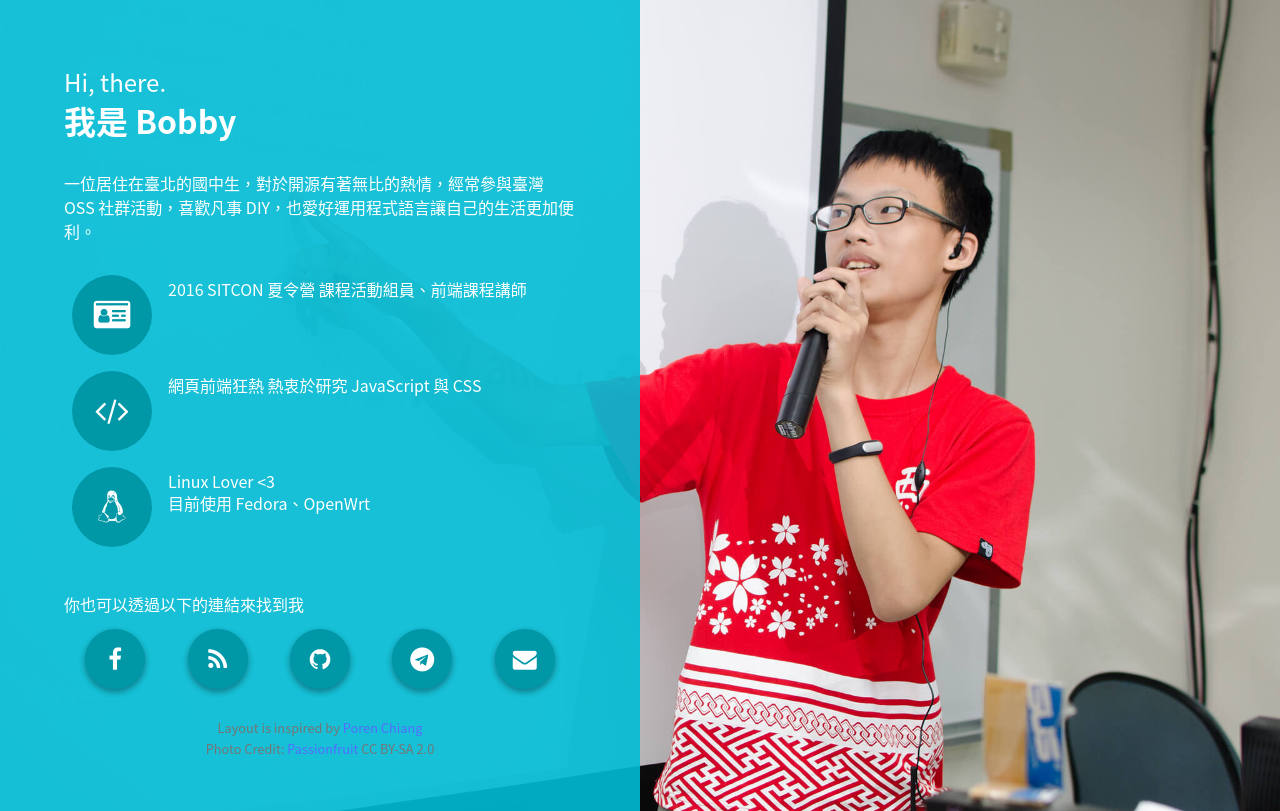
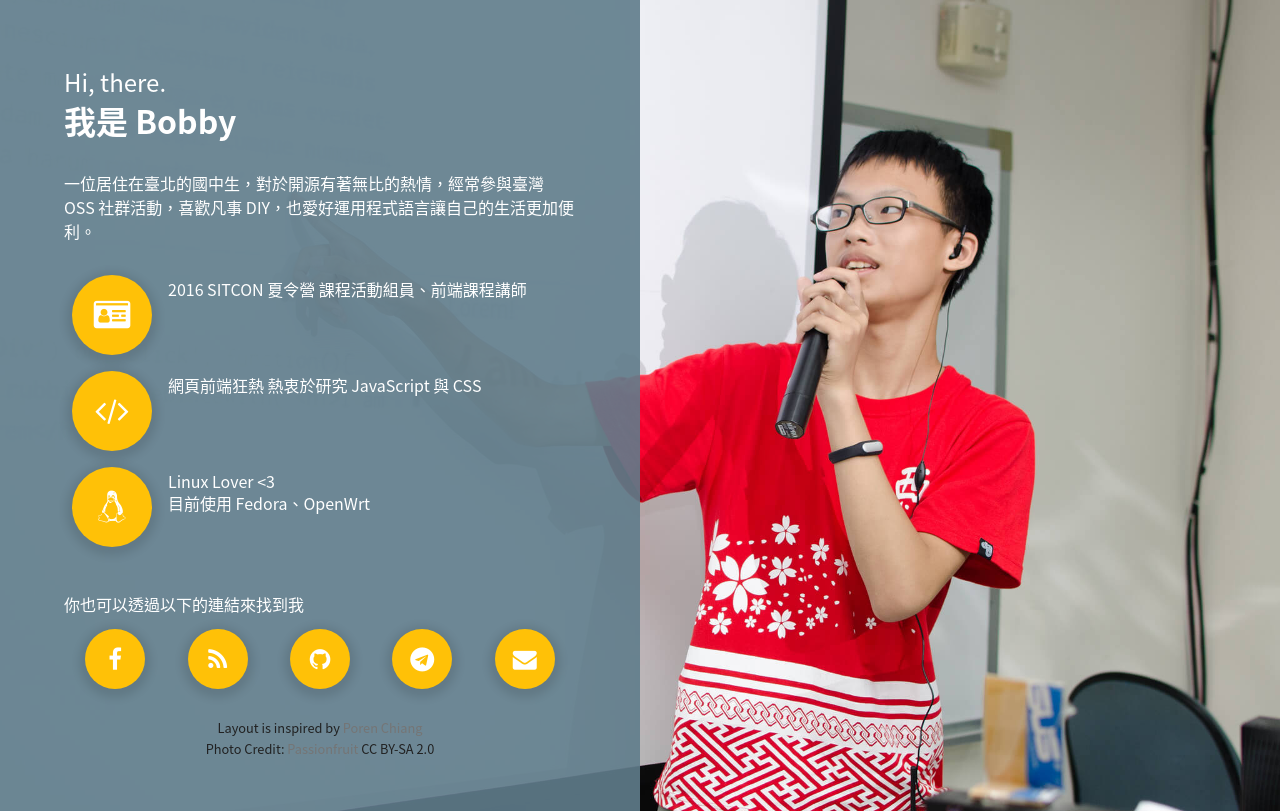
Before and after one commit to bobby1030/about, a website: page index.html in a window 1280 px wide. Drawn offline with Linux system fonts and the light colour scheme.

Commit message:
Make buttons more materialize

```diff
--- a/style/style.scss
+++ b/style/style.scss
@@ -1,8 +1,8 @@
-$primary-color-dark:   #0097A7;
-$primary-color:        #00BCD4;
-$primary-color-light:  #B2EBF2;
+$primary-color-dark:   #455A64;
+$primary-color:        #607D8B;
+$primary-color-light:  #CFD8DC;
 $primary-color-text:   #FFFFFF;
-$accent-color:         #536DFE;
+$accent-color:         #FFC107;
 $primary-text-color:   #212121;
 $secondary-text-color: #757575;
 $divider-color:        #BDBDBD;
@@ -15,6 +15,7 @@ $divider-color:        #BDBDBD;
     float: left;
     justify-content: center;
     align-items: center;
+    box-shadow: 0 3px 8px 6px rgba(0,0,0,0.1);
 }
 
 body {
@@ -92,16 +93,15 @@ body {
 
             li {
                 a {
-                    @include icon-bg($primary-color-dark);
+                    @include icon-bg($accent-color);
                     font-size: 1.5em;
                     text-decoration: none;
                     color: #FFF;
-                    box-shadow: 0 3px 6px rgba(0,0,0,0.16), 0 3px 6px rgba(0,0,0,0.23);
                     transition: all 0.3s cubic-bezier(.25,.8,.25,1);
 
                     &:hover {
-                        background-color: lighten($primary-color-dark, 3%);
-                        box-shadow: 0 6px 12px rgba(0,0,0,0.16), 0 6px 12px rgba(0,0,0,0.23);
+                        background-color: lighten($accent-color, 3%);
+                        box-shadow: 0 6px 15px 12px rgba(0,0,0,0.15);
                     }
                 }
             }
@@ -110,14 +110,14 @@ body {
 }
 
 .icon {
-    @include icon-bg($primary-color-dark);
+    @include icon-bg($accent-color);
     color: $primary-color-text;
     font-size: 2em;
 }
 
 footer {
     width: 100%;
-    color: $secondary-text-color;
+    color: $primary-text-color;
 
     .credit {
         display: flex;
@@ -125,7 +125,7 @@ footer {
         margin-bottom: 0.5em;
 
         a {
-            color: $accent-color;
+            color: $secondary-text-color;
             text-decoration: none;
         }
     }
```
Also changed, not shown: style/style.css.
